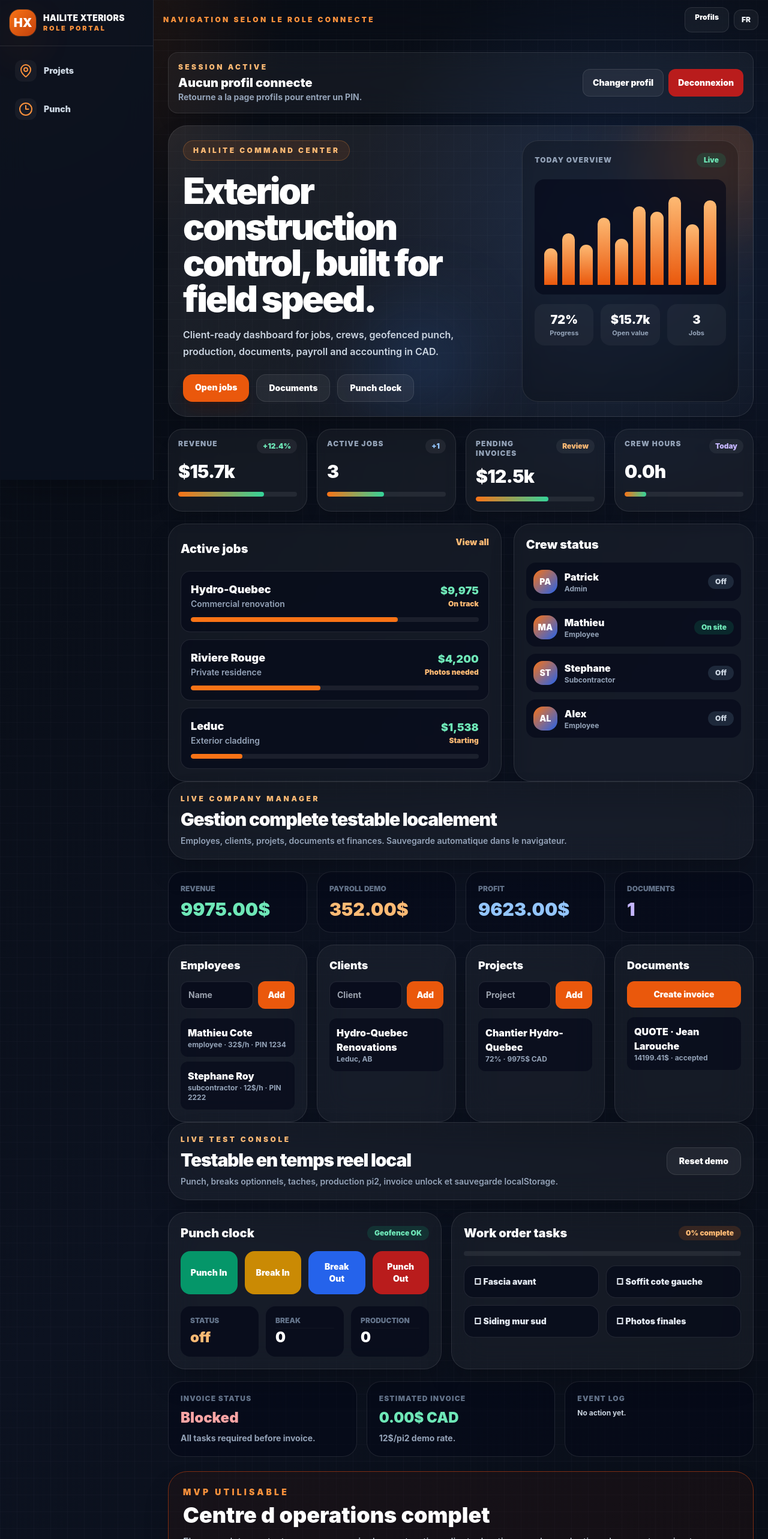
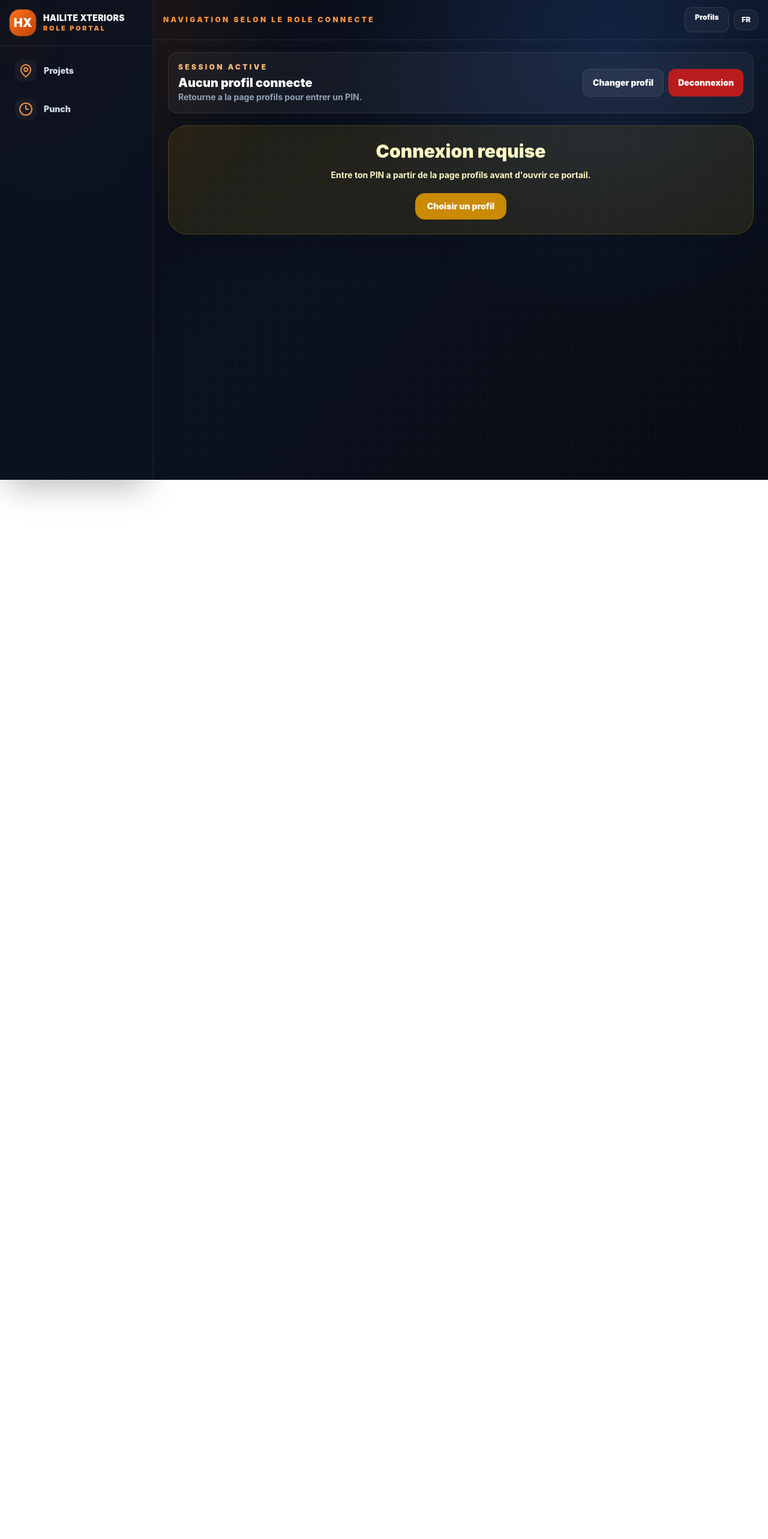
Before and after one commit to bisaillonpatrick1979-dev/Chatgpt-hailite-, a Next.js app: page /dashboard in a window 1280 px wide. Shown: the top 2566 px of the page at 60% size. After the commit the page ends 800 px from the top, so only its background shows below. Built offline with nearby package versions, Linux system fonts and the light colour scheme.

Commit message:
Block dashboard content by admin role

```diff
--- a/app/dashboard/page.tsx
+++ b/app/dashboard/page.tsx
@@ -3,14 +3,17 @@ import { BusinessManagerLive } from "@/components/BusinessManagerLive";
 import { ExecutiveVisualDashboard } from "@/components/ExecutiveVisualDashboard";
 import { LiveMvpConsole } from "@/components/LiveMvpConsole";
 import { OperationsHub } from "@/components/OperationsHub";
+import { RoleGate } from "@/components/RoleGate";
 
 export default function Page() {
   return (
     <AppShell>
-      <ExecutiveVisualDashboard />
-      <BusinessManagerLive />
-      <LiveMvpConsole />
-      <OperationsHub />
+      <RoleGate allowedRoles={["Administrateur"]}>
+        <ExecutiveVisualDashboard />
+        <BusinessManagerLive />
+        <LiveMvpConsole />
+        <OperationsHub />
+      </RoleGate>
     </AppShell>
   );
 }
```
